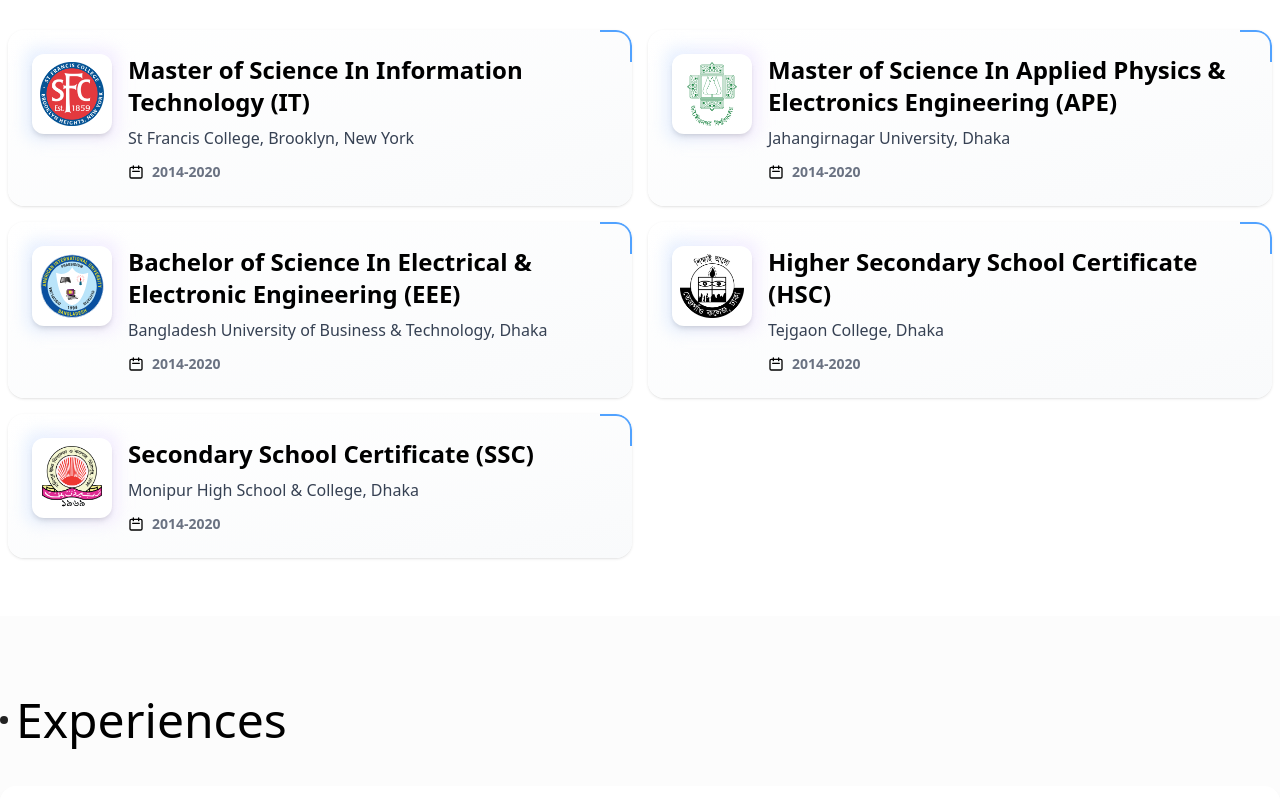
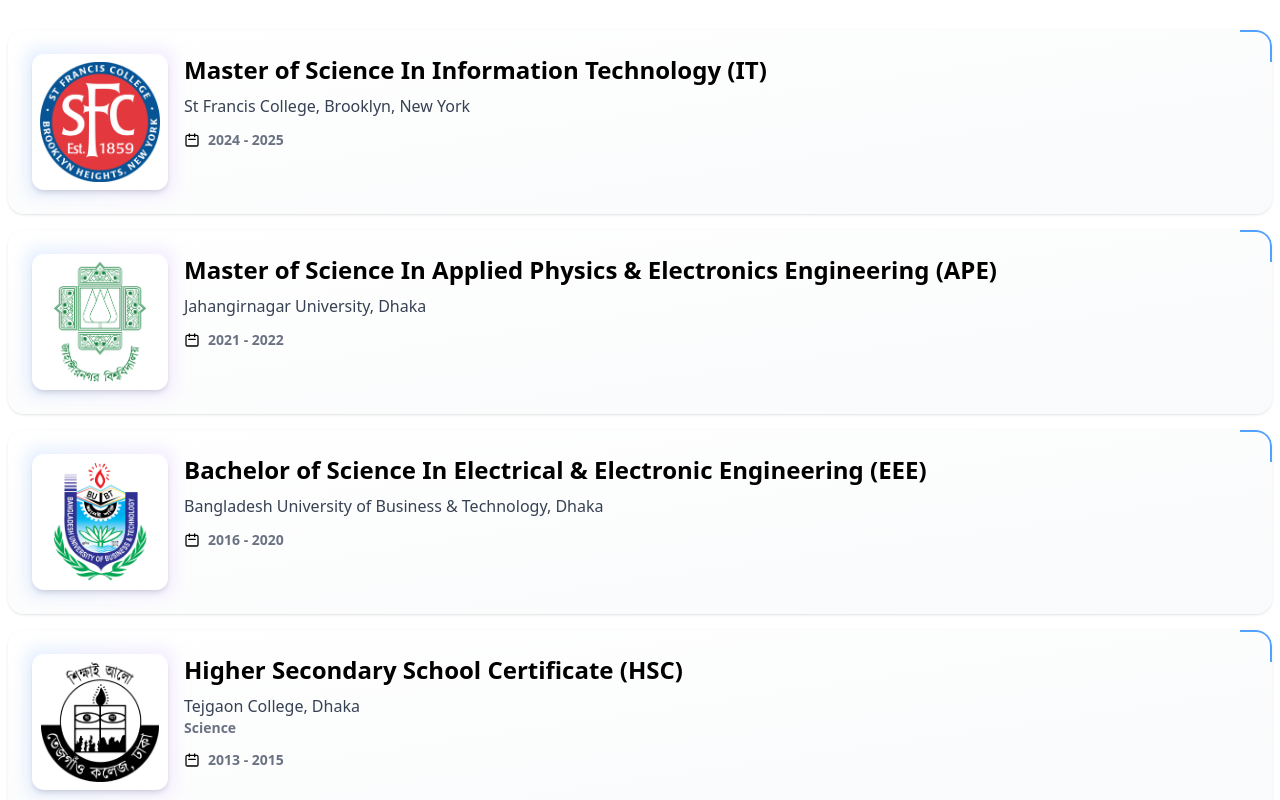
Before and after one commit to Mahmudulislamshuvo/porfolio-tanvir-vay, a React (Vite) app: page / in a window 1280 px wide. Shown: the part 1700-2500 px from the top of the page. Built offline with nearby package versions, Linux system fonts and the light colour scheme.

Commit message:
academic adjustment done

```diff
--- a/src/Components/Academics.jsx
+++ b/src/Components/Academics.jsx
@@ -1,7 +1,7 @@
 import EducationCard from "./CommonCompo/EducationCard";
 import sfsLogo from "../assets/academics/st-francis-college-seeklogo.png";
 import jahangir from "../assets/academics/jahangirnagar-university-seeklogo.png";
-import aiub from "../assets/academics/aiub-logo-white-border.svg";
+import bubt from "../assets/academics/BUBT-Logo.png";
 import tejgaon from "../assets/academics/tejgaon-college-dhaka-seeklogo.png";
 import monipur from "../assets/academics/monipur.png";
 
@@ -10,31 +10,38 @@ const Academics = () => {
     <div className="container">
       <div className="pb-[50px]">
         <h1 className="text-center text-5xl font-bold py-[60px]">Academics</h1>
-        <div className="flex flex-wrap justify-start">
+        <div className="">
           <EducationCard
             degree="Master of Science In Information Technology (IT)"
             institution="St Francis College, Brooklyn, New York"
             icon={sfsLogo}
+            duration="2024 - 2025"
           />
           <EducationCard
             degree="Master of Science In Applied Physics & Electronics Engineering (APE)"
             institution="Jahangirnagar University, Dhaka"
             icon={jahangir}
+            duration="2021 - 2022"
           />
           <EducationCard
             degree="Bachelor of Science In Electrical & Electronic Engineering (EEE)"
             institution="Bangladesh University of Business & Technology, Dhaka"
-            icon={aiub}
+            icon={bubt}
+            duration="2016 - 2020"
           />
           <EducationCard
             degree="Higher Secondary School Certificate (HSC)"
             institution="Tejgaon College, Dhaka"
             icon={tejgaon}
+            duration="2013 - 2015"
+            group="Science"
           />
           <EducationCard
             degree="Secondary School Certificate (SSC)"
             institution="Monipur High School & College, Dhaka"
             icon={monipur}
+            duration="2012 - 2013"
+            group="Science"
           />
         </div>
       </div>
--- a/src/Components/CommonCompo/EducationCard.jsx
+++ b/src/Components/CommonCompo/EducationCard.jsx
@@ -3,9 +3,10 @@ const EducationCard = ({
   institution,
   duration = "2014-2020",
   icon,
+  group,
 }) => {
   return (
-    <div className="w-full sm:w-1/2 p-2">
+    <div className="w-full p-2">
       <div className="group relative overflow-hidden rounded-2xl bg-gradient-to-br from-white to-gray-50 shadow-sm transition-all duration-500 hover:shadow-lg">
         {/* Gradient border effect */}
         <div className="absolute inset-0 bg-gradient-to-r from-blue-500 to-purple-500 opacity-0 transition-opacity duration-500 group-hover:opacity-20"></div>
@@ -15,16 +16,17 @@ const EducationCard = ({
           <div className="absolute top-0 right-0 w-8 h-8 border-t-2 border-r-2 border-blue-400 rounded-tr-2xl"></div>
         </div>
 
-        <div className="flex items-start space-x-4 p-6">
+        {/* Changed to flex-col on mobile and flex-row on larger screens */}
+        <div className="flex flex-col md:flex-row items-start space-y-4 md:space-y-0 md:space-x-4 p-6">
           {/* Icon with animated border */}
           <div className="relative flex-shrink-0">
             <div className="absolute -inset-1.5 bg-gradient-to-r from-blue-100 to-purple-100 rounded-xl blur-sm opacity-75 group-hover:opacity-100 transition-all duration-500 z-0"></div>
             <div className="relative bg-white p-2 rounded-xl shadow-md z-10">
-              <img src={icon} alt="icon" className="w-16 h-16 object-contain" />
+              <img src={icon} alt="icon" className="w-30 h-30 object-contain" />
             </div>
           </div>
 
-          <div className="flex flex-col">
+          <div className="flex flex-col w-full">
             {/* Degree with gradient text */}
             <h3 className="text-2xl font-bold bg-clip-text ">{degree}</h3>
 
@@ -33,6 +35,9 @@ const EducationCard = ({
               <p className="text-md font-medium text-gray-700 inline-block">
                 {institution}
               </p>
+              {group && (
+                <p className="text-sm font-semibold text-gray-500">{group}</p>
+              )}
               <div className="absolute bottom-0 left-0 w-0 h-0.5 bg-[#b6b6b6] transition-all duration-500 group-hover:w-full"></div>
             </div>
 
```
Also changed, not shown: src/assets/academics/BUBT-Logo.png (added).
